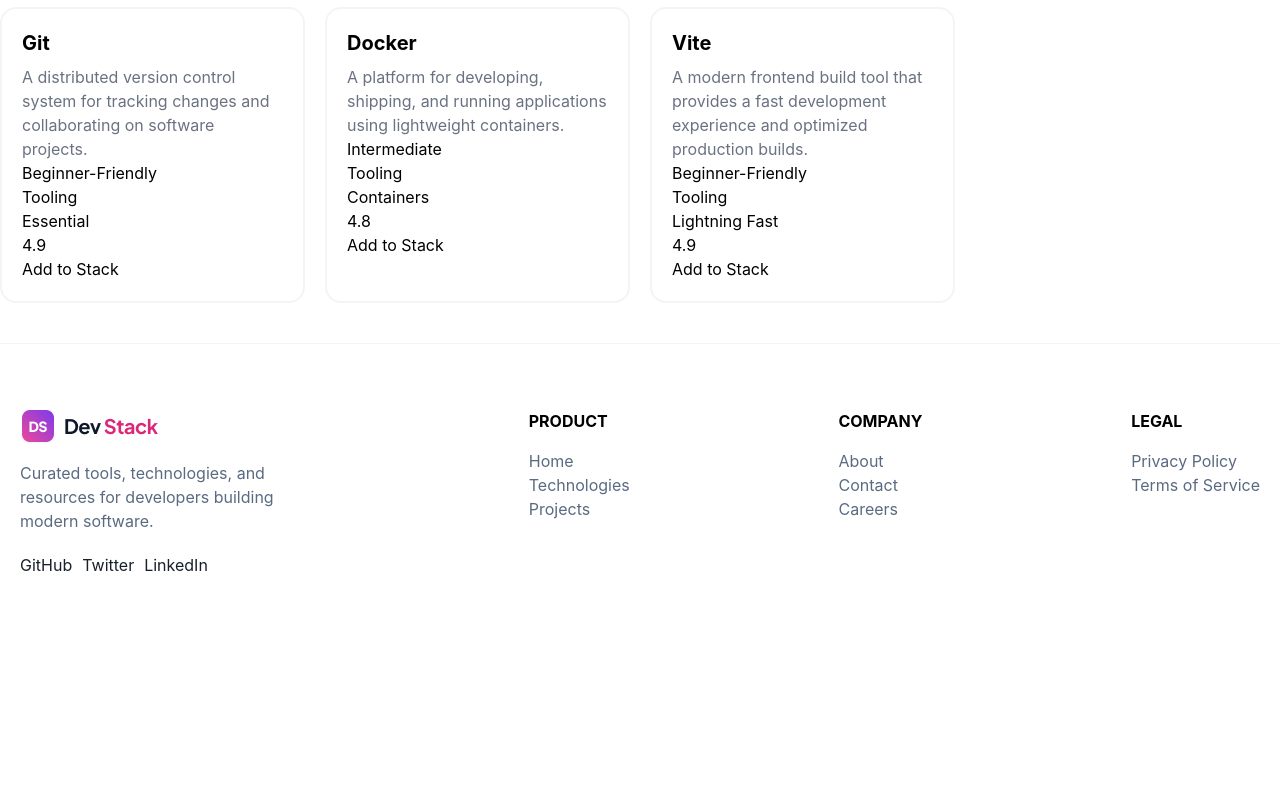
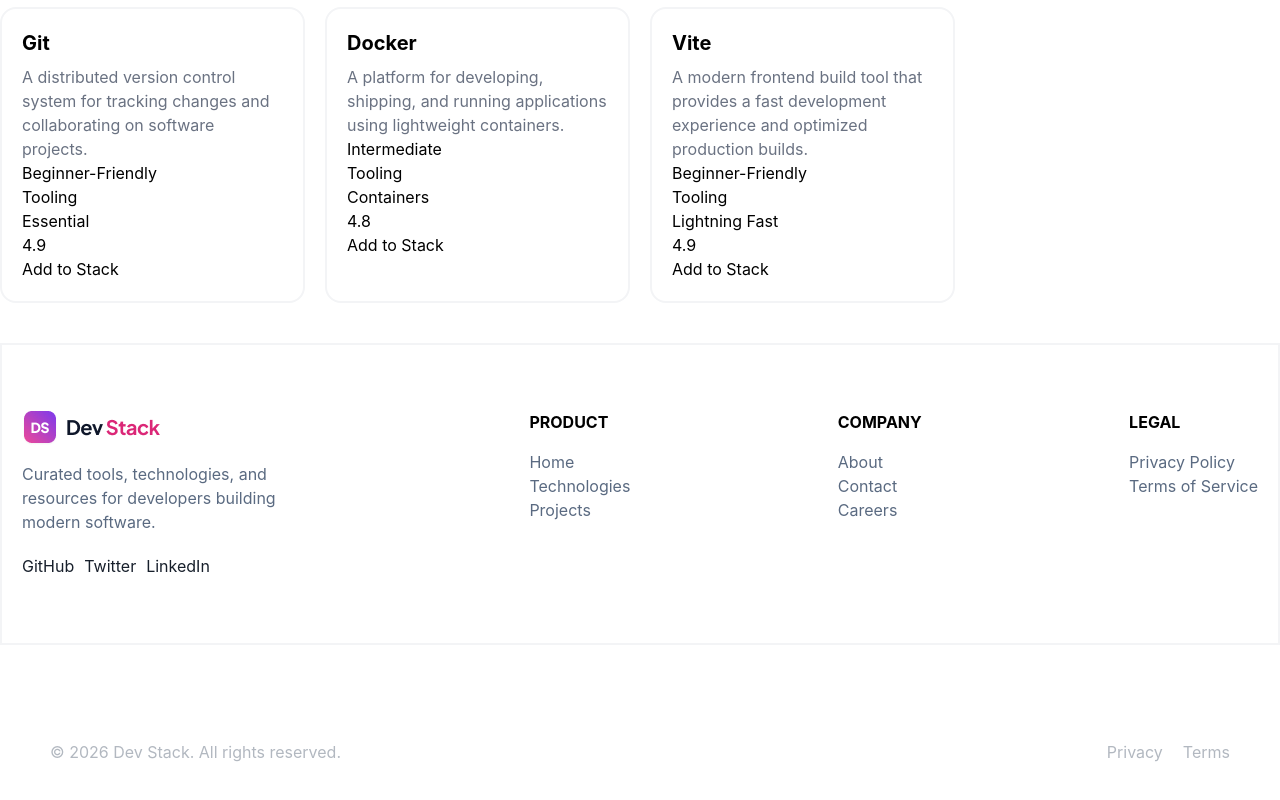
Before and after one commit to simasanjida8-png/B14-A05-Devstack, a React (Vite) app: page / in a window 1280 px wide. Shown: the part 2111-2911 px from the top of the page. Before the commit the page ends 2753 px from the top, so only its background shows below. Built offline with nearby package versions, Linux system fonts and the light colour scheme.

Commit message:
finished bottom part

```diff
--- a/src/App.tsx
+++ b/src/App.tsx
@@ -4,6 +4,7 @@
 import Technology from './technology/Technology';
 import { Suspense } from 'react';
 import type { TechnologyType } from './type/Type';
+import Bootom from './component/shared/Bootom';
 
 
 const technologyFetch = async():Promise<TechnologyType[]> =>{
@@ -35,6 +36,7 @@
    </main>
 
     <Footer />
+    <Bootom />
     </div>
   );
 };
--- /dev/null
+++ b/src/component/shared/Bootom.tsx
@@ -0,0 +1,21 @@
+
+import './Boottom.css'
+const Bootom = () => {
+    return (
+        <section className='last-part-section' >
+            <div className='last-part-container'>
+                <div >
+                    <p>© 2026 Dev Stack. All rights reserved.</p>
+                </div>
+                <div className='last-part-2'>
+
+                    <a href="#">Privacy </a>
+                    <a href="#">Terms</a>
+
+                </div>
+            </div>
+        </section>
+    );
+};
+
+export default Bootom;
--- /dev/null
+++ b/src/component/shared/Boottom.css
@@ -0,0 +1,21 @@
+.last-part-section{
+    margin: 0 auto;
+    max-width: 1600px;
+     padding: 65px 20px 100px 20px ;
+}
+
+.last-part-container{
+
+      display: flex;
+    justify-content: space-between;
+    color: #b2b8c0;
+    padding: 30px;
+
+
+}
+
+.last-part-2{
+    display: flex;
+    gap: 20px;
+
+}
--- a/src/component/shared/Footer.tsx
+++ b/src/component/shared/Footer.tsx
@@ -2,7 +2,7 @@
 import './Footer.css'
 const Footer = () => {
     return (
-       <footer className="bg-white border-t border-gray-100 ">
+       <footer className="bg-white border-2 border-gray-100 ">
         <div  className="footer-top">
             <div className='w-75'>
                 <img src={Logo} alt="Dev Stack" />
```
